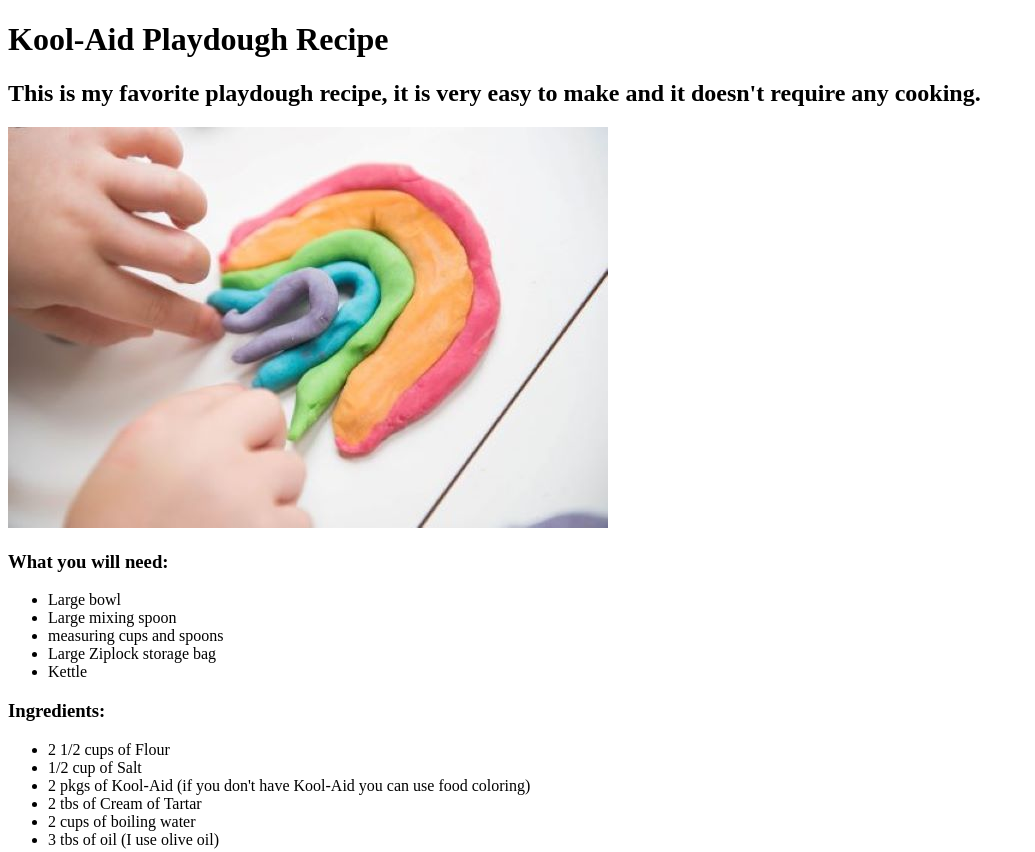
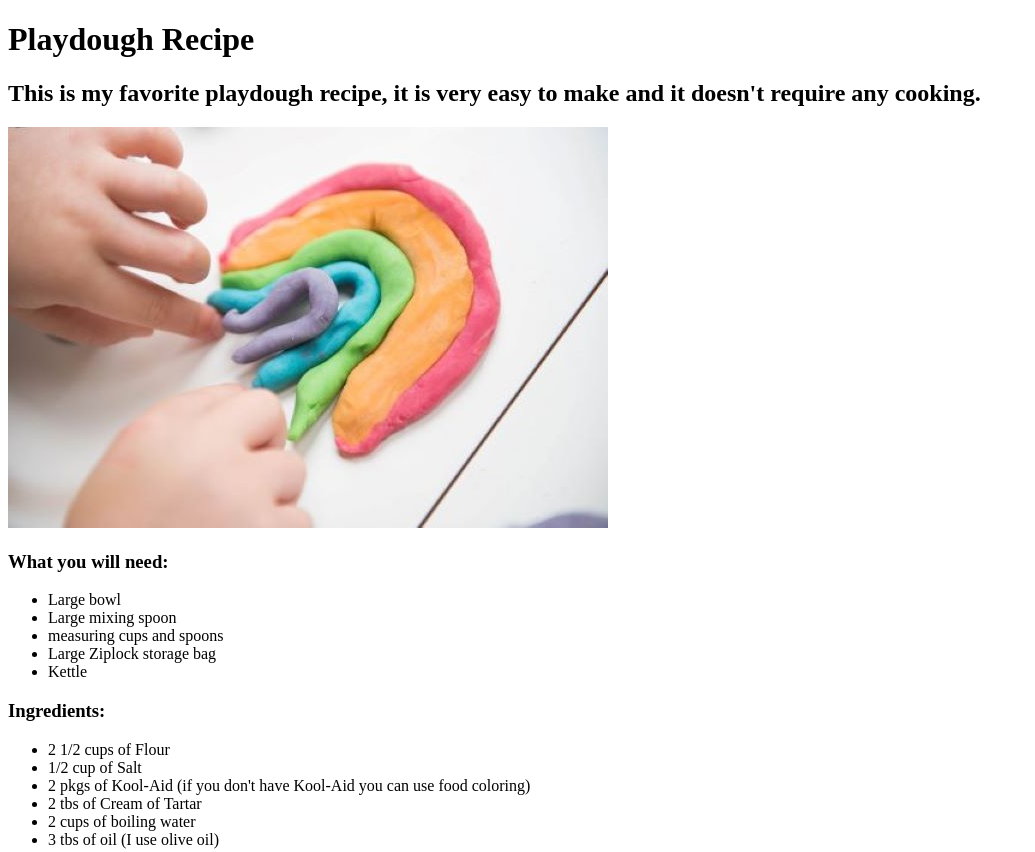
Before and after one commit to KellyBrown2331/Kelly-Website, a plain HTML site: page index.html in a window 1280 px wide. Shown: the top 852 px of the page, without its empty margins (0-1035 px from the left). Drawn offline with Linux system fonts and the light colour scheme.

Commit message:
Update index.html

```diff
--- a/index.html
+++ b/index.html
@@ -1,12 +1,12 @@
 <!DOCTYPE html>
 <html lang="en">
 <head>
-  <title>Kool-Aid Playdough Recipe</title>
+  <title>Easy Playdough Recipe</title>
   <meta charaset="utf-8">
 </head>
 <body>
   <header>
-    <h1>Kool-Aid Playdough Recipe</h1>
+    <h1>Playdough Recipe</h1>
     <h2>This is my favorite playdough recipe, it is very easy to make and it doesn't require any cooking.</h2>
   </header>
 
```
